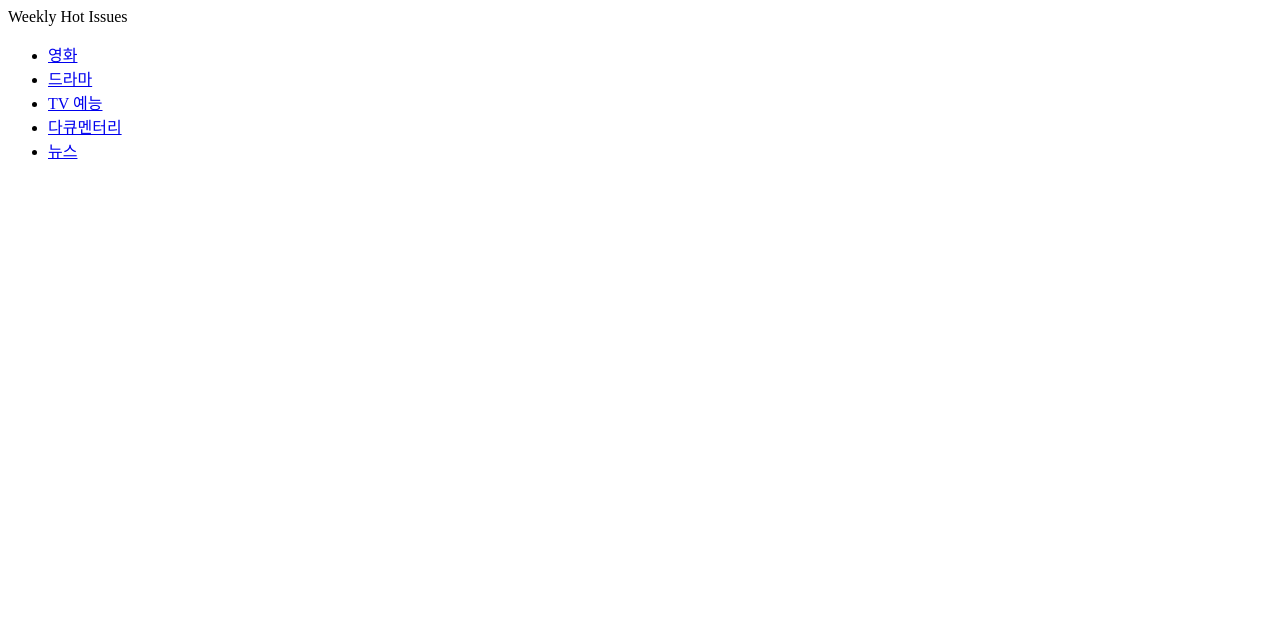
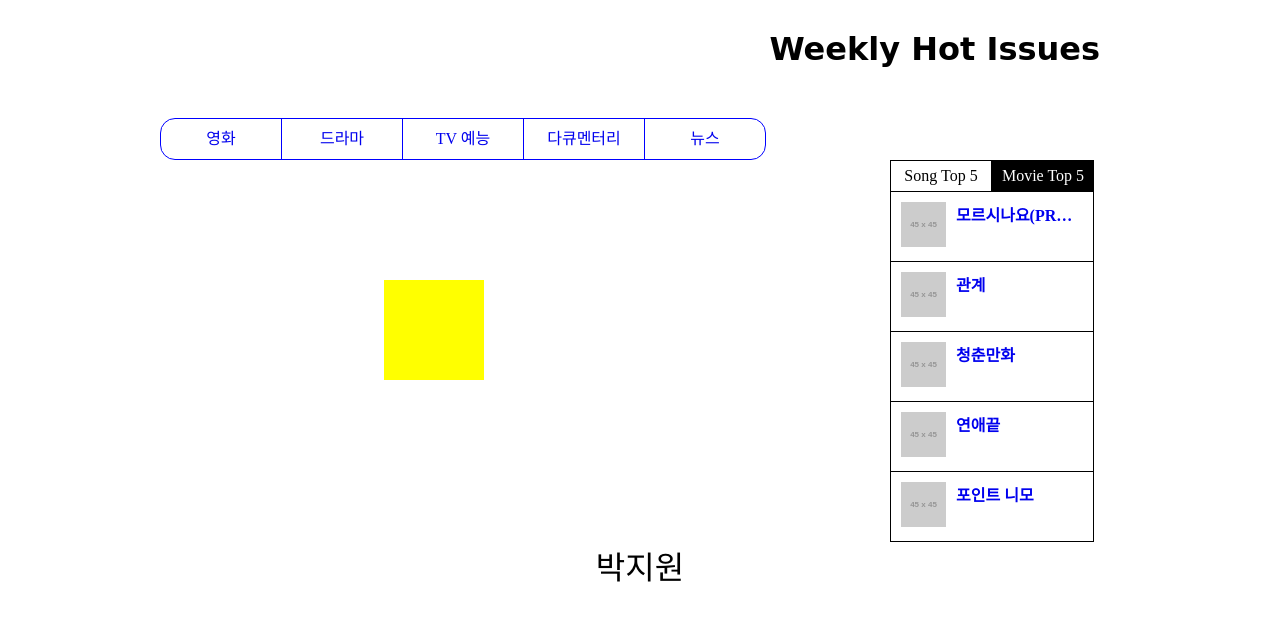
Before and after one commit to wlonep/web-programming, a plain HTML site: page layout.html in a window 1280 px wide. Drawn offline with Linux system fonts and the light colour scheme; placeholder pictures from the web are drawn by us; a web font is replaced by a local one.

Commit message:
Add files via upload

```diff
--- a/layout.html
+++ b/layout.html
@@ -1,12 +1,156 @@
 <!DOCTYPE html>
 <head>
 	<title>202211305</title>
+	<link href="https://fonts.googleapis.com/css2?family=Boldonse&family=DM+Serif+Display:ital@0;1&display=swap" rel="stylesheet">
+	<style>
+		* {
+			margin: 0;
+			padding: 0;
+		}
+		body {
+			font-family: 'Times New Roman', serif;
+		}
+		li {
+			list-style: none;
+		}
+		a {
+			text-decoration: none;
+		}
+		img {
+			border: 0;
+		}
+		header {
+			width: 960px;
+			height: 160px;
+			margin: 0 auto;
+			position: relative;
+		}
+		#main-header > #title {
+			position: absolute;
+			right: 20px;
+			top: 30px;
+		}
+		#main-header > nav {
+			position: absolute;
+			left: 0;
+			bottom: 0;
+		}
+		nav > ul {
+			overflow: hidden;
+		}
+		nav > ul > li {
+			float: left;
+			margin-right: -1px;
+		}
+		nav > ul > li > a {
+			display: block;
+			width: 100px;
+			height: 20px;
+			padding: 10px;
+			text-align: center;
+			line-height: 20px;
+			border: 1px solid blue;
+		}
+		nav > ul > li > a:hover {
+			background: black;
+			color: white;
+		}
+		#title {
+			font-family: 'Boldonse', cursive;
+		}
+		nav > ul > li:first-child > a {
+			border-radius: 15px 0 0 15px;
+		}
+		nav > ul > li:last-child > a {
+			border-radius: 0 15px 15px 0;
+			margin-right: 1px;
+		}
+		#content {
+			width: 960px;
+			margin: 0 auto;
+			overflow: hidden;
+		}
+		section {
+			width: 720px;
+			float: left;
+		}
+		aside {
+			width: 230px;
+			float: right;
+		}
+		#fbox {
+			width: 100px;
+			height: 100px;
+			background: yellow;
+			margin-top: 120px;
+			position: fixed;
+			left: 30%;
+			top: 20%;
+		}
+		input:nth-of-type(1), input:nth-of-type(2),
+		input:nth-of-type(1) ~ div:nth-of-type(1),
+		input:nth-of-type(2) ~ div:nth-of-type(2) {
+			display: none;
+		}
+		input:nth-of-type(1):checked ~ div:nth-of-type(1),
+		input:nth-of-type(2):checked ~ div:nth-of-type(2) {
+			display:block;
+		}
+
+		section.tab-title {
+			overflow: hidden;
+		}
+		section.tab-title > label {
+			display: block;
+			float: left;
+			width: 100px;
+			height: 30px;
+			line-height: 30px;
+			text-align: center;
+			border: 1px solid black;
+			background: black;
+			color: white;
+			cursor: pointer;
+		}
+		input:nth-of-type(1):checked ~ section.tab-title > label:nth-of-type(1),
+		input:nth-of-type(2):checked ~ section.tab-title > label:nth-of-type(2) {
+			background: white;
+			color: black;
+			cursor: initial;
+		}
+		.item {
+			overflow: hidden;
+			width: 182px;
+			padding: 10px;
+			border: 1px solid black;
+			border-top: none;
+		}
+		.thumbnail {
+			float: left;
+		}
+		.description {
+			float: left;
+			margin-left: 10px;
+		}
+		.description > strong {
+			display: block;
+			width: 120px;
+			white-space: nowrap;
+			overflow: hidden;
+			text-overflow: ellipsis;
+		}
+		footer {
+			font-size: 32px;
+			text-align: center;
+		}
+	</style>
 </head>
 <body>
 	<header id="main-header">
-	</header>
-	<div id="title">Weekly Hot Issues</div>
-	<nav id="nav">
+		<div id="title">
+			<h1>Weekly Hot Issues</h1>
+		</div>
+		<nav>
 			<ul>
 				<li><a href="#">영화</a></li>
 				<li><a href="#">드라마</a></li>
@@ -15,8 +159,110 @@
 				<li><a href="#">뉴스</a></li>
 			</ul>
 		</nav>
-	<section id="main-section"></section>
-	<aside id="main-aside"></aside>
-	<footer id="footer"></footer>
+	</header>
+	<div id="content">
+		<section id="main-section">
+			<div id="fbox"></div>
+		</section>
+		<aside id="main-aside">
+			<input type="radio" name="tab" id="song" checked>
+			<input type="radio" name="tab" id="movie">
+			<section class="tab-title">
+				<label for="song">Song Top 5</label>
+				<label for="movie">Movie Top 5</label>
+			</section>
+			<div class="tab-item">
+				<ul>
+					<li class="item"><a href="#">
+						<div class="thumbnail">
+							<img src="https://placehold.co/45x45">
+						</div>
+						<div class="description">
+							<strong>모르시나요(PROD.로코베리)</strong>
+						</div>
+					</a></li>
+					<li class="item"><a href="#">
+						<div class="thumbnail">
+							<img src="https://placehold.co/45x45">
+						</div>
+						<div class="description">
+							<strong>관계</strong>
+						</div>
+					</a></li>
+					<li class="item"><a href="#">
+						<div class="thumbnail">
+							<img src="https://placehold.co/45x45">
+						</div>
+						<div class="description">
+							<strong>청춘만화</strong>
+						</div>
+					</a></li>
+					<li class="item"><a href="#">
+						<div class="thumbnail">
+							<img src="https://placehold.co/45x45">
+						</div>
+						<div class="description">
+							<strong>연애끝</strong>
+						</div>
+					</a></li>
+					<li class="item"><a href="#">
+						<div class="thumbnail">
+							<img src="https://placehold.co/45x45">
+						</div>
+						<div class="description">
+							<strong>포인트 니모</strong>
+						</div>
+					</a></li>
+				</ul>
+			</div>
+			<div class="tab-item">
+				<ul>
+					<li class="item"><a href="#">
+						<div class="thumbnail">
+							<img src="https://placehold.co/45x45">
+						</div>
+						<div class="description">
+							<strong>탑건: 매버릭</strong>
+						</div>
+					</a></li>
+					<li class="item"><a href="#">
+						<div class="thumbnail">
+							<img src="https://placehold.co/45x45">
+						</div>
+						<div class="description">
+							<strong>미키 17</strong>
+						</div>
+					</a></li>
+					<li class="item"><a href="#">
+						<div class="thumbnail">
+							<img src="https://placehold.co/45x45">
+						</div>
+						<div class="description">
+							<strong>서울의 봄</strong>
+						</div>
+					</a></li>
+					<li class="item"><a href="#">
+						<div class="thumbnail">
+							<img src="https://placehold.co/45x45">
+						</div>
+						<div class="description">
+							<strong>어벤져스: 엔드게임</strong>
+						</div>
+					</a></li>
+					<li class="item"><a href="#">
+						<div class="thumbnail">
+							<img src="https://placehold.co/45x45">
+						</div>
+						<div class="description">
+							<strong>극한직업</strong>
+						</div>
+					</a></li>
+				</ul>
+			</div>
+		</aside>
+	</div>
+	<footer id="footer">
+		박지원
+	</footer>
 </body>
 </html>
```
Lines whose indentation alone changed are shown as unchanged.
